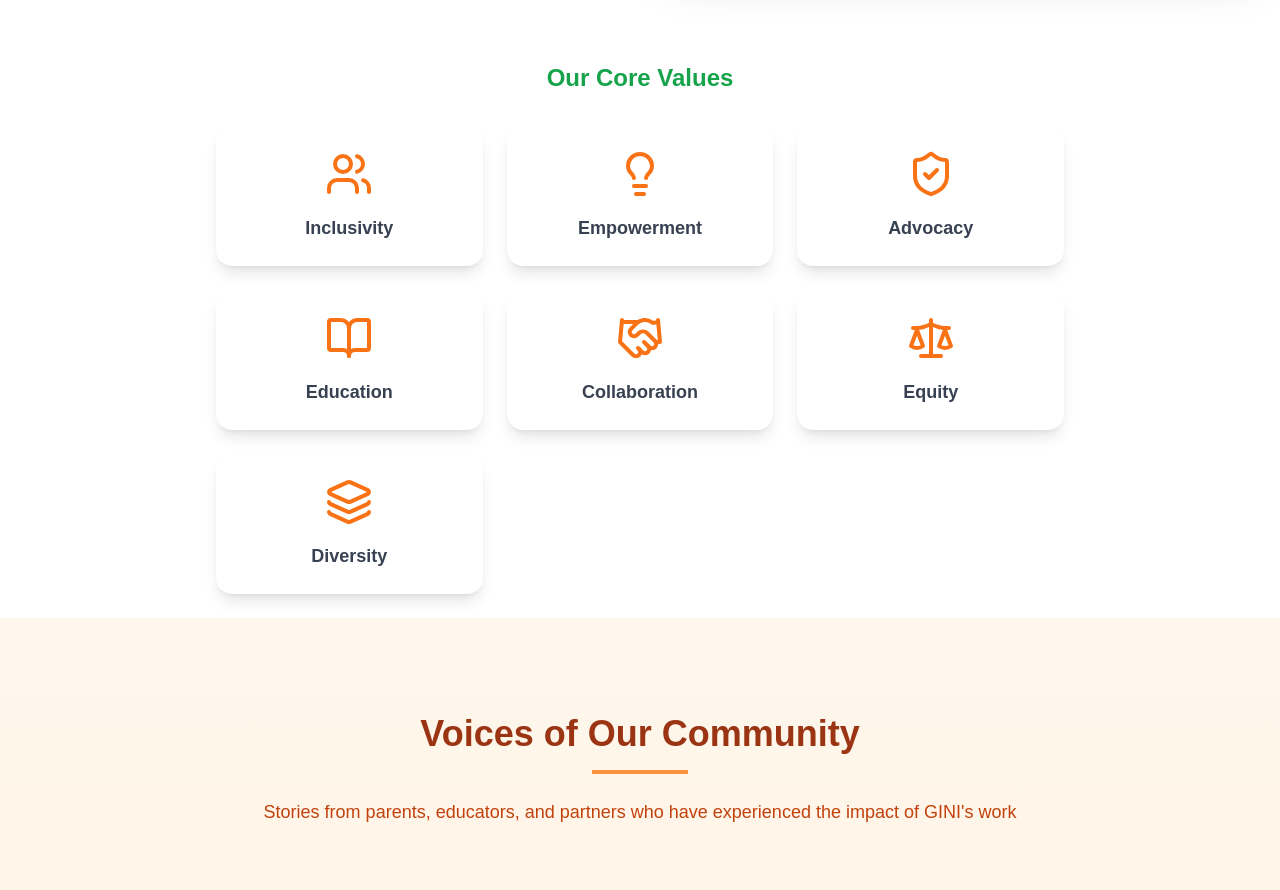
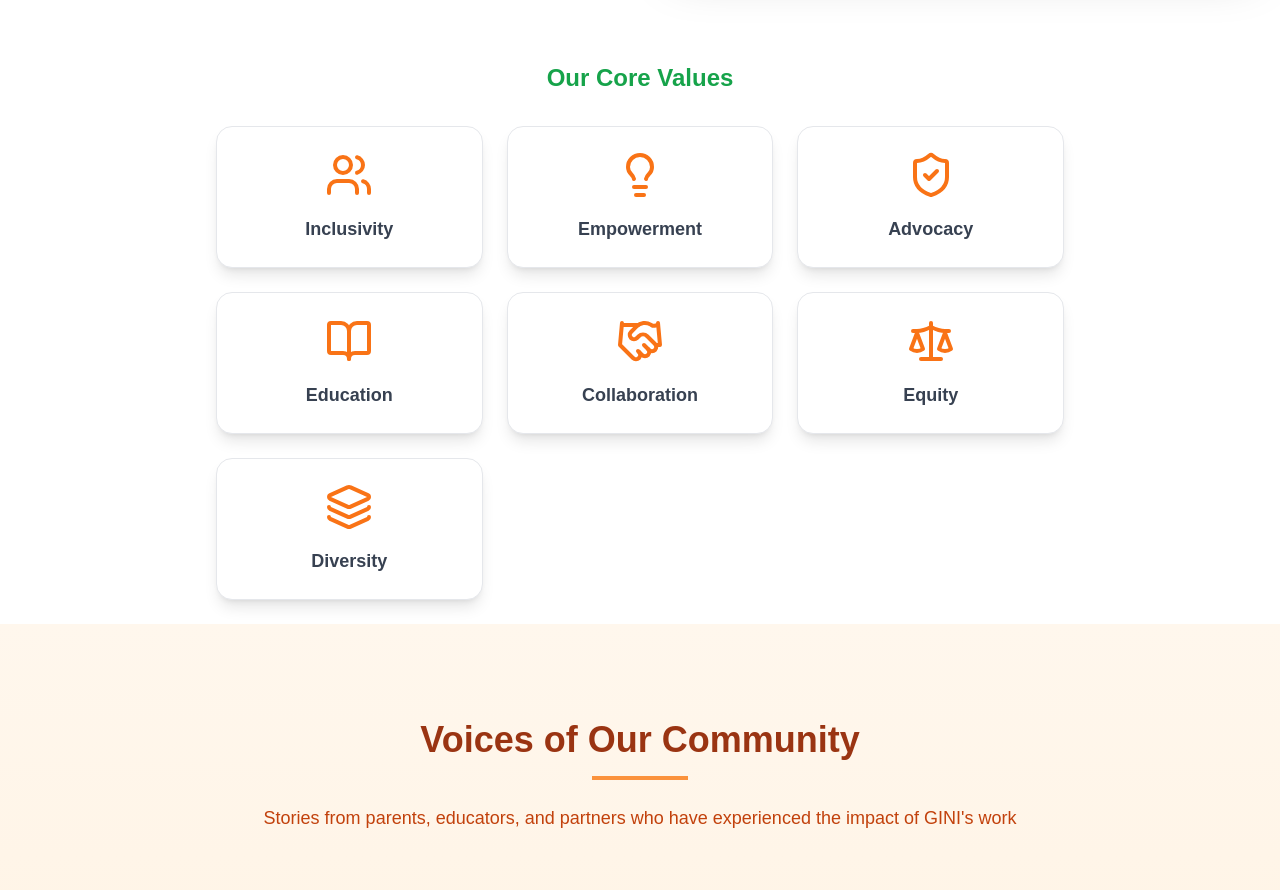
Before and after one commit to harryyking/Global-Inclusion-Network-International, a Next.js app: page / in a window 1280 px wide. Shown: the part 2300-3190 px from the top of the page. Built offline with nearby package versions, Linux system fonts and the light colour scheme; a web font is replaced by a local one.

Commit message:
new add border

```diff
--- a/components/CoreValues.tsx
+++ b/components/CoreValues.tsx
@@ -29,7 +29,7 @@ const CoreValues = () => {
         {coreValues.map((value, index) => (
           <div
             key={index}
-            className="bg-white shadow-lg rounded-2xl p-6 flex flex-col items-center hover:shadow-lg transition-shadow duration-300"
+            className="bg-white border shadow-lg rounded-2xl p-6 flex flex-col items-center hover:shadow-lg transition-shadow duration-300"
           >
             <value.icon className="text-orange-500 w-12 h-12 mb-4" />
             <h3 className="text-lg font-semibold text-gray-700">{value.name}</h3>
```
